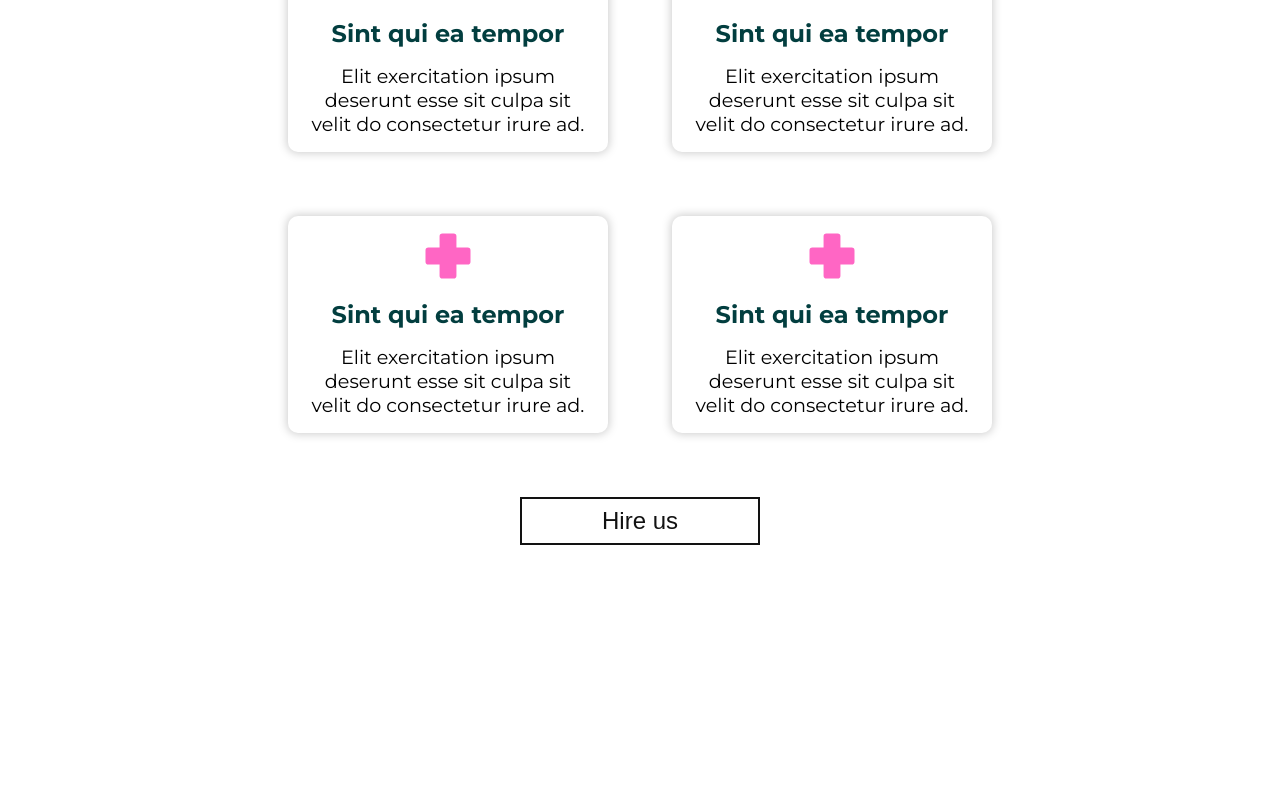
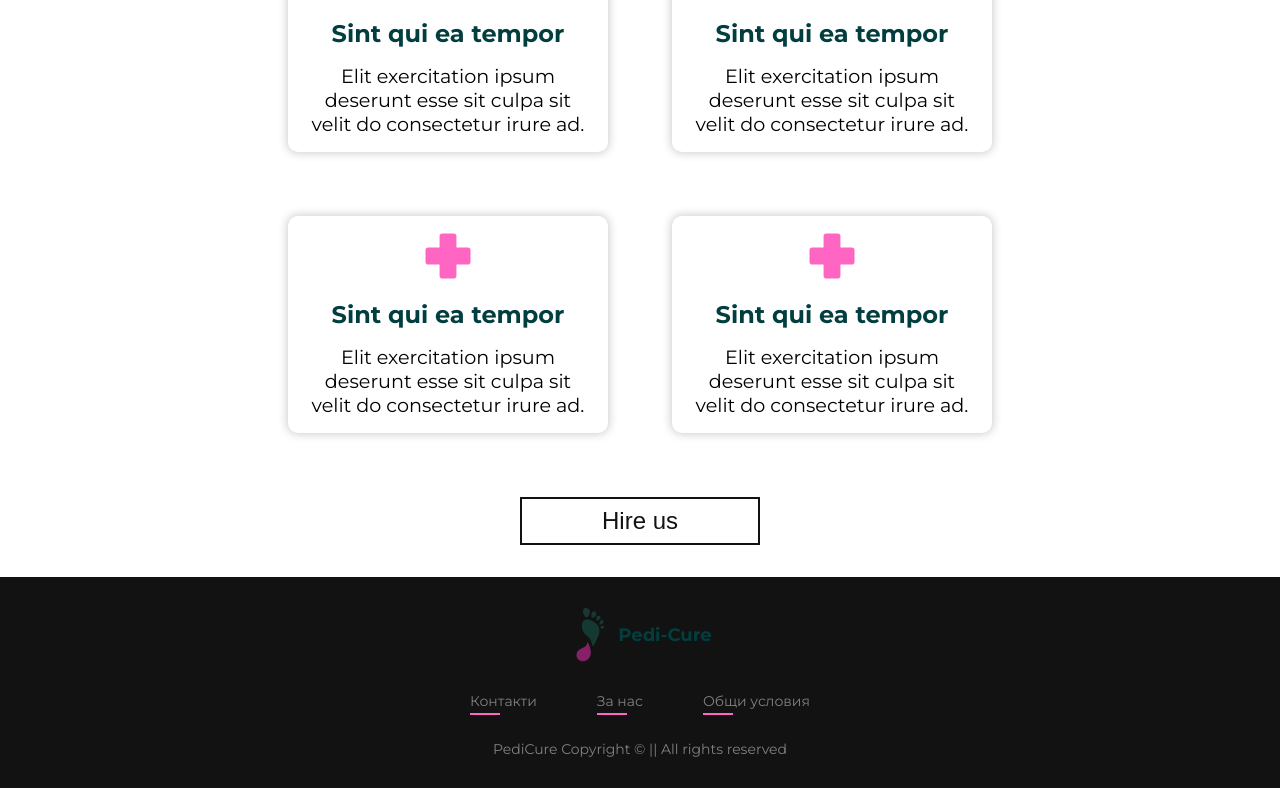
Before and after one commit to Krustew17/Pedi-Cure, a Next.js app in the folder frontend/: page / in a window 1280 px wide. Shown: the part 2593-3381 px from the top of the page. Before the commit the page ends 3170 px from the top, so only its background shows below. Built offline with nearby package versions, Linux system fonts and the light colour scheme.

Commit message:
Add footer

```diff
--- a/frontend/src/app/layout.js
+++ b/frontend/src/app/layout.js
@@ -4,6 +4,7 @@ import "./globals.css";
 import PromoBanner from "@/components/PromoBanner/promoBanner";
 import Header from "@/components/Header/header";
 import BackToTop from "@/components/BackToTop/backToTop";
+import Footer from "@/components/Footer/footer";
 
 const montserrat = Montserrat({ subsets: ["latin"] });
 
@@ -20,6 +21,7 @@ export default function RootLayout({ children }) {
         <Header />
         <BackToTop />
         {children}
+        <Footer/>
       </body>
     </html>
   );
--- /dev/null
+++ b/frontend/src/components/Footer/footer.js
@@ -0,0 +1,22 @@
+import Logo from '../Logo/logo';
+import styles from './footer.module.css';
+
+export default function Footer() {
+    return (
+        <footer className={styles.footer}>
+            <div className={styles.logo}>
+                <Logo/>
+            </div>
+            <div className={styles.row}>
+                <ul>
+                    <li><a href="#">Контакти</a></li>
+                    <li><a href="#">За нас</a></li>
+                    <li><a href="#">Общи условия</a></li>
+                </ul>
+            </div>
+            <div className={styles.row}>
+                PediCure Copyright &copy; || All rights reserved
+            </div>
+        </footer>
+    )
+};
--- /dev/null
+++ b/frontend/src/components/Footer/footer.module.css
@@ -0,0 +1,71 @@
+.footer {
+    background: var(--color-black);
+    padding: 30px 0px;
+    text-align: center;
+}
+
+.logo {
+    display: flex;
+    align-items: center;
+    justify-content: center;
+}
+
+.footer .row {
+    width: 100%;
+    color: gray;
+    font-size: 14px;
+    margin: 30px 0;
+}
+
+.footer .row:last-of-type {
+    margin-bottom: 0;
+}
+
+.footer .row a {
+    text-decoration: none;
+    color: gray;
+    transition: 0.5s;
+    position: relative;
+}
+
+.footer .row a::before {
+    content: '';
+    position: absolute;
+    left: 0;
+    bottom: -5px;
+    background-color: var(--color-primary);
+    height: 2px;
+    box-sizing: border-box;
+    width: 30px;
+    transition: width .4s ease-in-out;
+}
+
+.footer .row a:hover {
+    color: #fff;
+}
+
+.footer .row a:hover::before {
+    width: 50px;
+}
+
+.footer .row ul {
+    width: 100%;
+}
+
+.footer .row ul li {
+    display: inline-block;
+    margin: 0px 30px;
+}
+
+@media (max-width: 720px) {
+    .footer {
+        text-align: left;
+        padding: 30px;
+    }
+
+    .footer .row ul li {
+        display: block;
+        margin: 15px 0px;
+        text-align: left;
+    }
+}
--- a/frontend/src/components/HomeBanner/homeBanner.module.css
+++ b/frontend/src/components/HomeBanner/homeBanner.module.css
@@ -36,7 +36,6 @@
         aspect-ratio: 1440 / 780;
     }
 
-
     .bannerHeading {
         font-size: 57px;
     }
```
